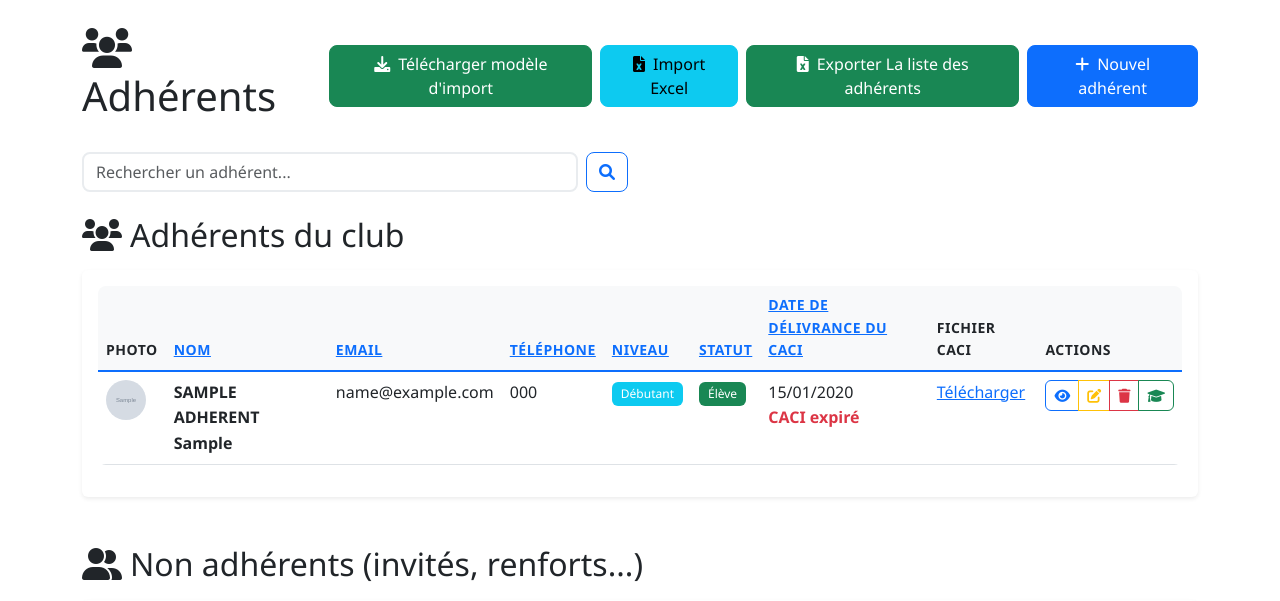
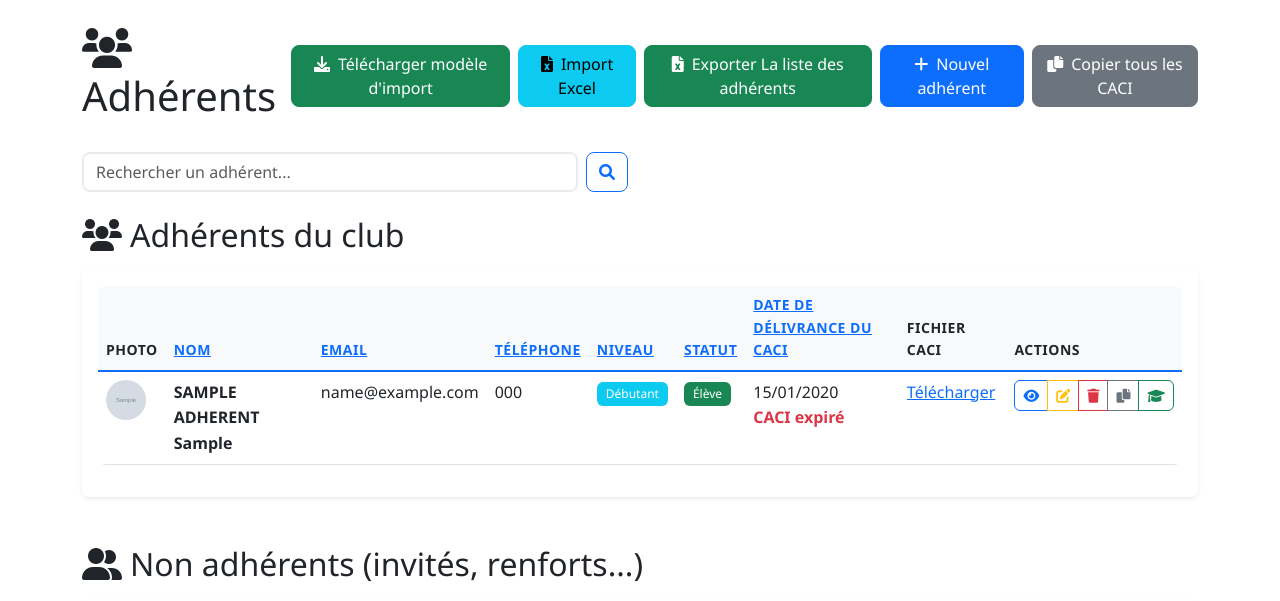
Before and after one commit to abissolah/aquademie-technique, a Django app: page /adherents/ in a window 1280 px wide. Shown: the part 74-675 px from the top of the page. Run offline with Django 5.2, Linux system fonts and the light colour scheme; a user stored in the database is signed in; tables that the repository leaves empty hold one stand-in row (values such as "Sample post"); grey boxes marked "Sample" are stand-in pictures.

Commit message:
ajout de la copie des fichiers caci

```diff
--- a/club_plongee/settings.py
+++ b/club_plongee/settings.py
@@ -161,6 +161,8 @@ EMAIL_CC_COVOIT = [
     'ab.issolah@gmail.com', # À configurer
 ]
 
+CHEMIN_SFTP = 'c:\mine\work'
+
 # Configuration du site
 SITE_NAME = 'Aquadémie Paris Plongée'
 SITE_URL = 'http://127.0.0.1:8000'  # À configurer en production
--- a/gestion/urls.py
+++ b/gestion/urls.py
@@ -28,6 +28,8 @@ urlpatterns = [
     path('adherents/inscription/', views.AdherentPublicCreateView.as_view(), name='adherent_public_create'),
     path('adherents/inscription/success/', views.dashboard, name='adherent_public_success'),
     path('adherents/<int:adherent_id>/valider-caci/', views.valider_caci, name='valider_caci'),
+    path('adherents/<int:adherent_id>/copier-caci/', views.copier_caci, name='copier_caci'),
+    path('adherents/copier-tous-caci/', views.copier_tous_caci, name='copier_tous_caci'),
 
     # Élèves
     path('eleves/', views.EleveListView.as_view(), name='eleve_list'),
--- a/gestion/views.py
+++ b/gestion/views.py
@@ -30,6 +30,7 @@ from openpyxl.styles import PatternFill
 from django.views.decorators.csrf import csrf_protect
 from django.conf import settings
 import os
+import shutil
 
 from .models import Adherent, Section, Competence, GroupeCompetence, Seance, Evaluation, LienEvaluation, Palanquee, Lieu, LienInscriptionSeance, InscriptionSeance, Exercice
 from .forms import AdherentForm, SectionForm, CompetenceForm, GroupeCompetenceForm, SeanceForm, EvaluationBulkForm, PalanqueeForm, NonAdherentInscriptionForm, AdherentPublicForm, ExerciceForm, AdminInscriptionSeanceForm
@@ -1855,3 +1856,52 @@ def envoyer_liens_evaluation_encadrants(request, seance_id):
     if erreurs:
         messages.error(request, "Erreurs lors de l'envoi : " + ", ".join(erreurs))
     return redirect('seance_detail', pk=seance_id)
+
+def copier_caci(request, adherent_id):
+    adherent = get_object_or_404(Adherent, pk=adherent_id)
+    if not adherent.caci_fichier:
+        messages.error(request, "Aucun fichier CACI à copier pour cet adhérent.")
+        return redirect('adherent_list')
+    chemin_sftp = getattr(settings, 'CHEMIN_SFTP', None)
+    if not chemin_sftp:
+        messages.error(request, "CHEMIN_SFTP non configuré dans les settings.")
+        return redirect('adherent_list')
+    nom = adherent.nom.strip().replace(' ', '_')
+    prenom = adherent.prenom.strip().replace(' ', '_')
+    ext = os.path.splitext(adherent.caci_fichier.name)[1]
+    nouveau_nom = f"CACI_{nom}_{prenom}{ext}"
+    source_path = adherent.caci_fichier.path
+    dest_path = os.path.join(chemin_sftp, nouveau_nom)
+    try:
+        shutil.copy2(source_path, dest_path)
+        messages.success(request, f"Fichier CACI copié sous {nouveau_nom}.")
+    except Exception as e:
+        messages.error(request, f"Erreur lors de la copie : {e}")
+    return redirect('adherent_list')
+
+def copier_tous_caci(request):
+    from .models import Adherent
+    chemin_sftp = getattr(settings, 'CHEMIN_SFTP', None)
+    if not chemin_sftp:
+        messages.error(request, "CHEMIN_SFTP non configuré dans les settings.")
+        return redirect('adherent_list')
+    adherents = Adherent.objects.filter(caci_fichier__isnull=False).exclude(caci_fichier='')
+    nb_copies = 0
+    erreurs = []
+    for adherent in adherents:
+        nom = adherent.nom.strip().replace(' ', '_')
+        prenom = adherent.prenom.strip().replace(' ', '_')
+        ext = os.path.splitext(adherent.caci_fichier.name)[1]
+        nouveau_nom = f"CACI_{nom}_{prenom}{ext}"
+        source_path = adherent.caci_fichier.path
+        dest_path = os.path.join(chemin_sftp, nouveau_nom)
+        try:
+            shutil.copy2(source_path, dest_path)
+            nb_copies += 1
+        except Exception as e:
+            erreurs.append(f"{adherent.nom} {adherent.prenom} : {e}")
+    if nb_copies:
+        messages.success(request, f"{nb_copies} fichier(s) CACI copié(s) dans {chemin_sftp}.")
+    if erreurs:
+        messages.error(request, "Erreurs : " + ", ".join(erreurs))
+    return redirect('adherent_list')
--- a/templates/gestion/adherent_list.html
+++ b/templates/gestion/adherent_list.html
@@ -21,6 +21,9 @@
                 </a>
                 <a href="{% url 'adherent_create' %}" class="btn btn-primary">
                     <i class="fas fa-plus me-2"></i>Nouvel adhérent
+                </a>
+                <a href="{% url 'copier_tous_caci' %}" class="btn btn-secondary">
+                    <i class="fas fa-copy me-2"></i>Copier tous les CACI
                 </a>
             </div>
         </div>
@@ -173,6 +176,11 @@
                                         <a href="{% url 'adherent_delete' adherent.pk %}" class="btn btn-sm btn-outline-danger" title="Supprimer">
                                             <i class="fas fa-trash"></i>
                                         </a>
+                                        {% if adherent.caci_fichier %}
+                                        <a href="{% url 'copier_caci' adherent.pk %}" class="btn btn-sm btn-outline-secondary" title="Copier CACI">
+                                            <i class="fas fa-copy"></i>
+                                        </a>
+                                        {% endif %}
                                         {% if adherent.statut == 'eleve' %}
                                         <a href="{% url 'suivi_formation_eleve' adherent.pk %}" class="btn btn-sm btn-outline-success" title="Suivi formation">
                                             <i class="fas fa-graduation-cap"></i>
```
Also changed, not shown: gestion/templatetags/gestion_extras.py (line endings or trailing spaces), 1 other file.
